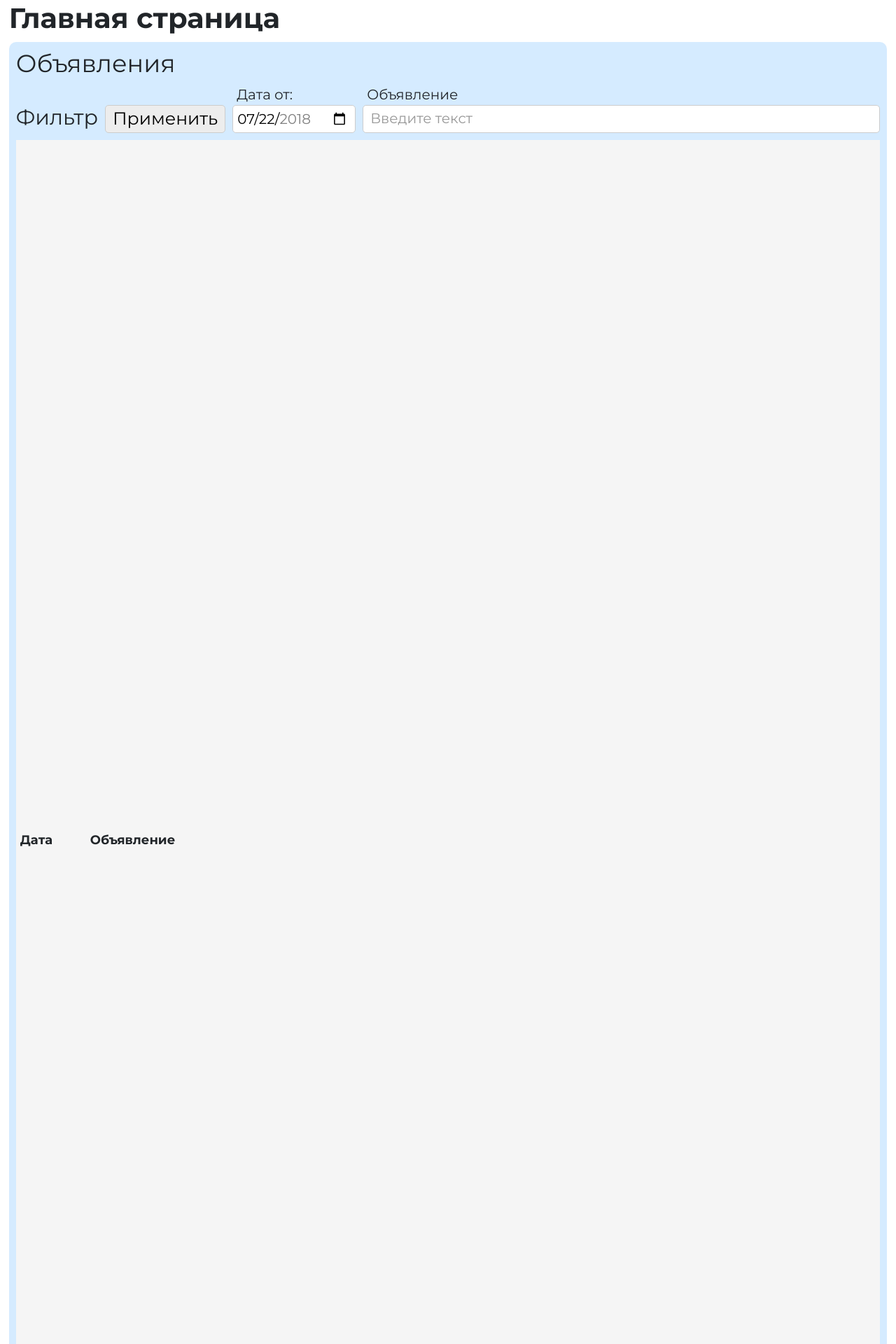
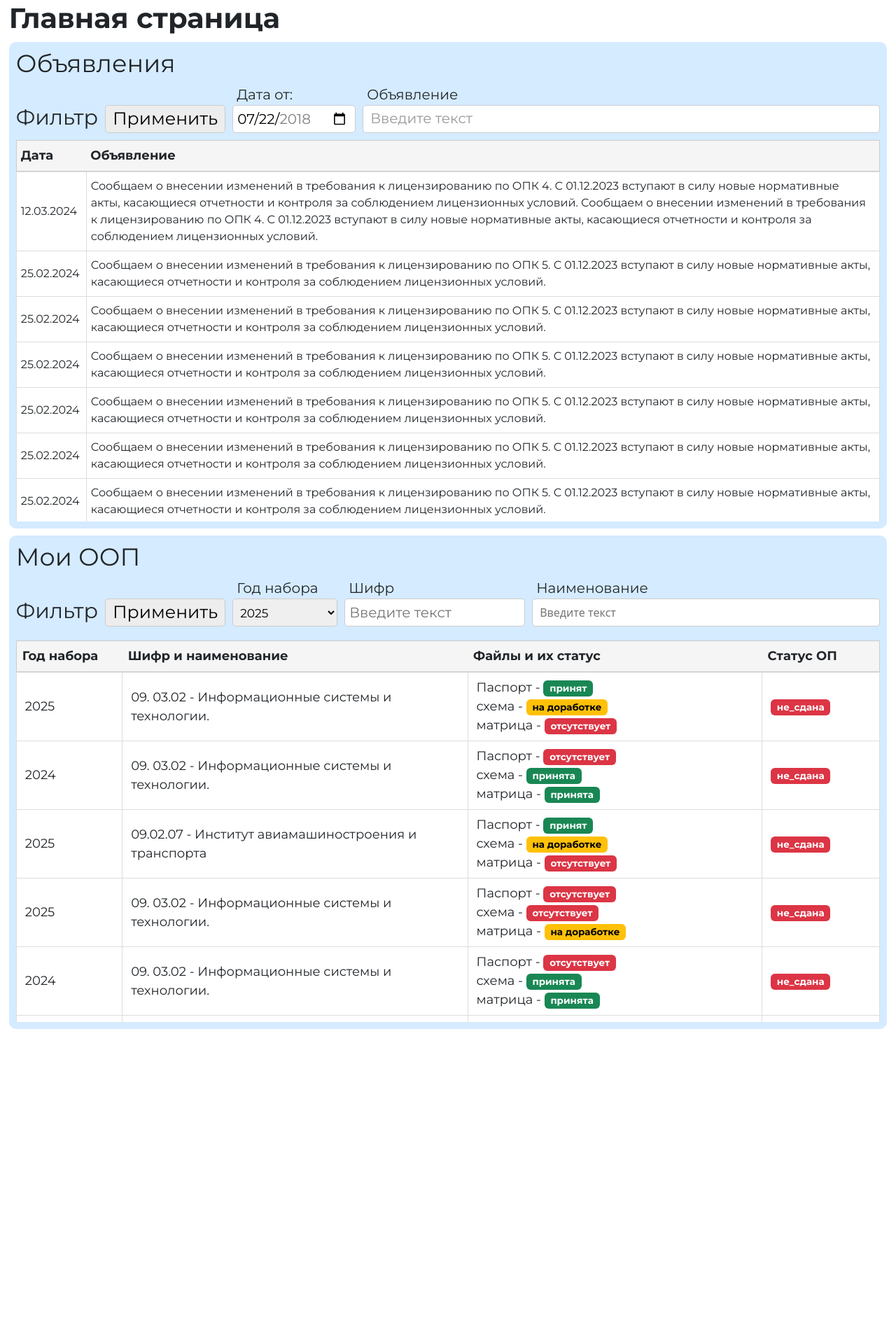
Before and after one commit to Vinalerone/Diplom, a Django app: page /programs/pages_rop/ in a window 1280 px wide. Shown: the top 1920 px of the page at 70% size. After the commit the page ends 1470 px from the top, so only its background shows below. Run offline with Django 5.2, Linux system fonts and the light colour scheme; data comes from the database, SQL or seed files in the repository; data that the repository does not hold is empty.

Commit message:
Ваше описание изменений

```diff
--- a/myproject/myapp/templates/myproject/pages_rop/index.html
+++ b/myproject/myapp/templates/myproject/pages_rop/index.html
@@ -202,7 +202,7 @@
                             </div>
                         </div>
                         <!-- ТАблица -->
-                        <div class="BLOCK23 scroll-table">
+                        <div class="BLOCK23">
                             <table>
                                 <colgroup>
                                     <col style="width: 100px;"> <!-- 1 часть -->
```
